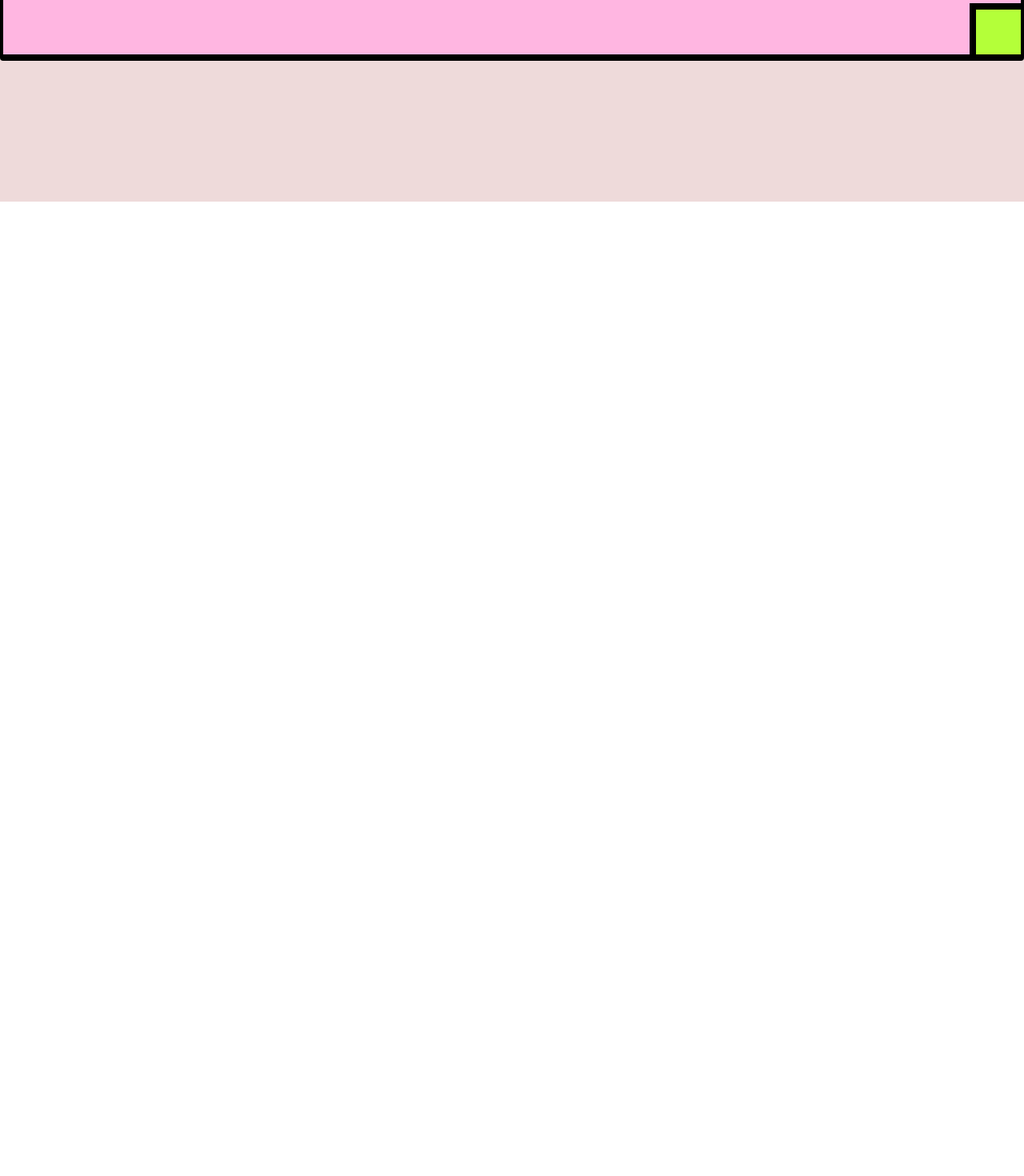
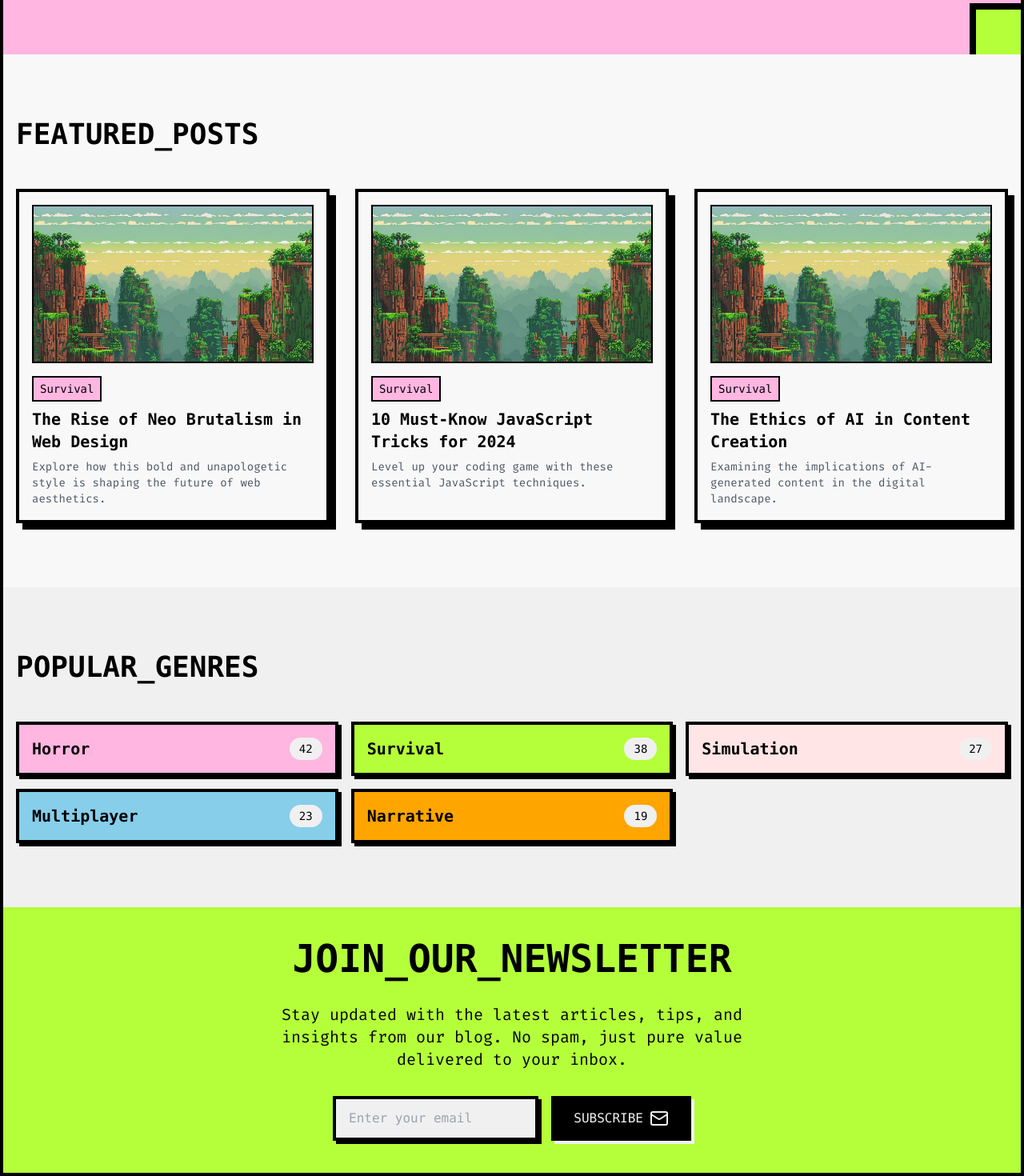
Before and after one commit to ucok-man/nextjs-blog-cms-indie-gamer, a Next.js app: page / in a window 1280 px wide. Shown: the part 548-2018 px from the top of the page at 80% size. Before the commit the page ends 800 px from the top, so only its background shows below. Built offline with nearby package versions, Linux system fonts and the light colour scheme.

Commit message:
feat: landing page

```diff
--- a/src/app/(app)/(landing)/page.tsx
+++ b/src/app/(app)/(landing)/page.tsx
@@ -1,9 +1,15 @@
+import FeaturedPost from "@/components/shared/featured-post";
 import Hero from "@/components/shared/hero";
+import PopularGenre from "@/components/shared/popular-genre";
+import Subscription from "@/components/shared/subscription";
 
 export default function HomePage() {
   return (
     <div>
       <Hero />
+      <FeaturedPost />
+      <PopularGenre />
+      <Subscription />
     </div>
   );
 }
--- /dev/null
+++ b/src/components/shared/featured-post/index.tsx
@@ -0,0 +1,87 @@
+import { Iterate } from "@/components/utility";
+import { ArrowUpRight } from "lucide-react";
+import Image from "next/image";
+import Link from "next/link";
+
+const featuredPosts = [
+  {
+    title: "The Rise of Neo Brutalism in Web Design",
+    excerpt:
+      "Explore how this bold and unapologetic style is shaping the future of web aesthetics.",
+    genre: {
+      name: "Survival",
+      color: "#FFB6E1",
+    },
+    image: "/junggle.png",
+    slug: "rise-of-neo-brutalism-in-web-design",
+  },
+  {
+    title: "10 Must-Know JavaScript Tricks for 2024",
+    excerpt:
+      "Level up your coding game with these essential JavaScript techniques.",
+    genre: {
+      name: "Survival",
+      color: "#FFB6E1",
+    },
+    image: "/junggle.png",
+    slug: "must-know-javascript-tricks-2024",
+  },
+  {
+    title: "The Ethics of AI in Content Creation",
+    excerpt:
+      "Examining the implications of AI-generated content in the digital landscape.",
+    genre: {
+      name: "Survival",
+      color: "#FFB6E1",
+    },
+    image: "/junggle.png",
+    slug: "ethics-of-ai-in-content-creation",
+  },
+];
+
+export default function FeaturedPost() {
+  return (
+    <section className="bg-brand-white-50 py-20">
+      <div className="px-4">
+        <h2 className="mb-12 font-mono text-4xl font-black">FEATURED_POSTS</h2>
+        <div className="grid gap-8 sm:grid-cols-2 lg:grid-cols-3">
+          <Iterate
+            items={featuredPosts}
+            render={(item, idx) => (
+              <article
+                key={idx}
+                className="group relative rounded-none border-4 bg-brand-white-50 p-4 shadow-brand-br-xl transition-all hover:translate-x-brand-lg hover:translate-y-brand-lg hover:shadow-none"
+              >
+                <div className="aspect-video overflow-hidden border-2">
+                  <Image
+                    src={item.image}
+                    alt={item.title}
+                    height={200}
+                    width={200}
+                    className="h-full w-full object-cover"
+                  />
+                </div>
+                <div className="mt-4 space-y-2">
+                  <span
+                    className="inline-block rounded-none border-2 bg-yellow-400 px-2 py-1 font-mono text-sm"
+                    style={{ backgroundColor: item.genre.color }}
+                  >
+                    {item.genre.name}
+                  </span>
+                  <h3 className="font-mono text-xl font-bold">{item.title}</h3>
+                  <p className="text-sm text-gray-600">{item.excerpt}</p>
+                </div>
+                <Link
+                  href={`/blog/${item.slug}`}
+                  className="absolute bottom-4 right-4 rounded-full border-2 bg-brand-green-400 p-2 opacity-0 transition-opacity group-hover:opacity-100"
+                >
+                  <ArrowUpRight size={24} />
+                </Link>
+              </article>
+            )}
+          />
+        </div>
+      </div>
+    </section>
+  );
+}
--- /dev/null
+++ b/src/components/shared/popular-genre/index.tsx
@@ -0,0 +1,36 @@
+import { Iterate } from "@/components/utility";
+
+const genres = [
+  { name: "Horror", count: 42, color: "#FFB6E1" },
+  { name: "Survival", count: 38, color: "#B4FF39" },
+  { name: "Simulation", count: 27, color: "#FFE5E5" },
+  { name: "Multiplayer", count: 23, color: "#87CEEB" },
+  { name: "Narrative", count: 19, color: "#FFA500" },
+];
+
+export default function PopularGenre() {
+  return (
+    <section className="bg-brand-white-100 py-20">
+      <div className="px-4">
+        <h2 className="mb-12 font-mono text-4xl font-black">POPULAR_GENRES</h2>
+        <div className="grid gap-4 sm:grid-cols-2 lg:grid-cols-3">
+          <Iterate
+            items={genres}
+            render={(item, idx) => (
+              <button
+                key={idx}
+                className="group flex items-center justify-between rounded-none border-4 bg-brand-white-100 p-4 shadow-brand-br-md transition-all hover:translate-x-brand-md hover:translate-y-brand-md hover:shadow-none"
+                style={{ backgroundColor: item.color }}
+              >
+                <span className="font-mono text-xl font-bold">{item.name}</span>
+                <span className="rounded-full bg-brand-white-100 px-3 py-1 font-mono text-sm">
+                  {item.count}
+                </span>
+              </button>
+            )}
+          />
+        </div>
+      </div>
+    </section>
+  );
+}
--- /dev/null
+++ b/src/components/shared/subscription/index.tsx
@@ -0,0 +1,31 @@
+import { Mail } from "lucide-react";
+
+export default function Subscription() {
+  return (
+    <section className="bg-brand-green-400 py-10">
+      <div className="flex flex-col items-center space-y-8 text-center">
+        <h2 className="font-mono text-4xl font-black lg:text-5xl">
+          JOIN_OUR_NEWSLETTER
+        </h2>
+        <p className="max-w-2xl text-xl">
+          Stay updated with the latest articles, tips, and insights from our
+          blog. No spam, just pure value delivered to your inbox.
+        </p>
+        <form className="flex w-full max-w-md flex-col space-y-4 sm:flex-row sm:space-x-4 sm:space-y-0">
+          <input
+            type="email"
+            placeholder="Enter your email"
+            className="w-full rounded-none border-4 bg-brand-white-100 px-4 py-3 font-mono shadow-brand-br-md focus:outline-none sm:flex-1"
+          />
+          <button
+            type="submit"
+            className="group flex items-center justify-center rounded-none border-4 bg-black px-6 py-3 font-mono text-brand-white-100 shadow-brand-br-md transition-all hover:translate-x-brand-md hover:translate-y-brand-md hover:shadow-none uppercase"
+          >
+            Subscribe
+            <Mail className="ml-2 transition-transform group-hover:translate-x-1" />
+          </button>
+        </form>
+      </div>
+    </section>
+  );
+}
--- a/tailwind.config.ts
+++ b/tailwind.config.ts
@@ -101,6 +101,19 @@ const config: Config = {
           "900": "#613b3b",
           "950": "#331c1c",
         },
+        "brand-pippin": {
+          "50": "#fef2f2",
+          "100": "#ffe5e5",
+          "200": "#ffc8c8",
+          "300": "#ffa2a2",
+          "400": "#fd6c6c",
+          "500": "#f53e3e",
+          "600": "#e32020",
+          "700": "#bf1616",
+          "800": "#9d1717",
+          "900": "#831a1a",
+          "950": "#470808",
+        },
 
         background: "hsl(var(--background))",
         foreground: "hsl(var(--foreground))",
```
